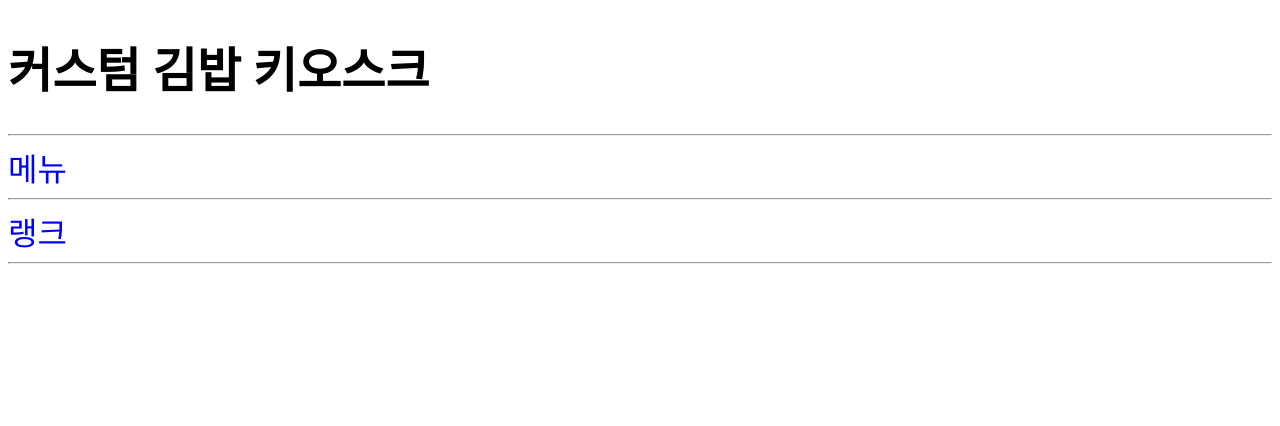
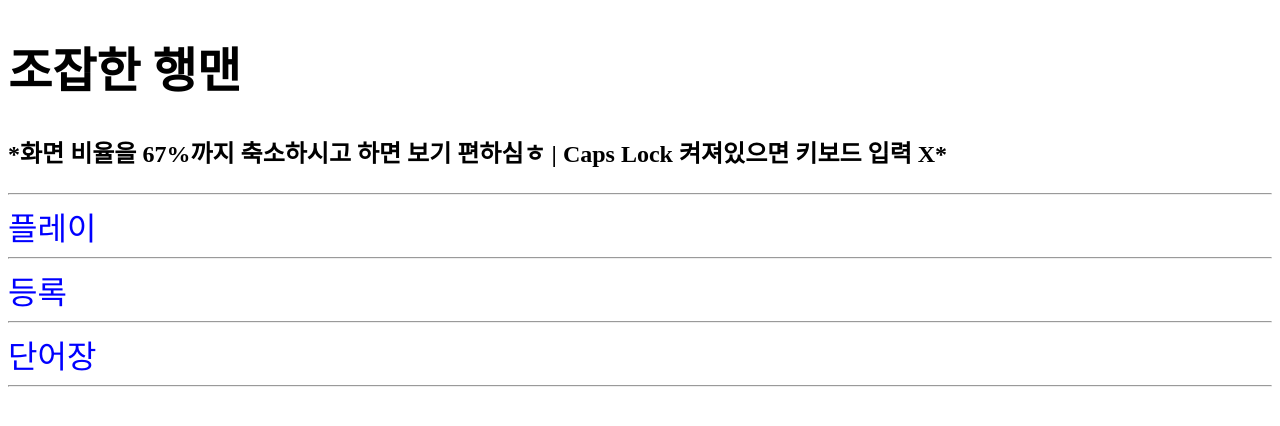
Before and after one commit to apnalkkamkkamhanjoon/Hangman, a React (Vite) app: page / in a window 1280 px wide. Shown: the top 426 px of the page. Built offline with nearby package versions, Linux system fonts and the light colour scheme.

Commit message:
add explanation

```diff
--- a/src/page/Input.tsx
+++ b/src/page/Input.tsx
@@ -5,6 +5,7 @@
         <>
             <C.MainPageBtn />
             <h1>단어를 추가해주세요</h1>
+            <h2>한글 X 오직 영어만 가능</h2>
             <C.AddWord />
         </>
     );
--- a/src/page/Main.tsx
+++ b/src/page/Main.tsx
@@ -4,23 +4,23 @@
     return (
         <>
             <h1 style={{ fontSize: '3rem', fontWeight: 'bold' }}>
-                커스텀 김밥 키오스크
+                조잡한 행맨
             </h1>
-            {/* <p style={{ fontSize: '1.5rem', fontWeight: 'bold' }}>
+            <p style={{ fontSize: '1.5rem', fontWeight: 'bold' }}>
                 *화면 비율을 67%까지 축소하시고 하면 보기 편하심ㅎ | Caps Lock 켜져있으면 키보드 입력 X*
-            </p>  */}
+            </p>
             <div>
-                {/* <hr />
+                <hr />
                 <Link style={{ fontSize: '2rem', textDecoration: 'none', color: 'blue' }} to='/hangman' >플레이</Link>
                 <hr />
                 <Link style={{ fontSize: '2rem', textDecoration: 'none', color: 'blue' }} to='/input' >등록</Link>
                 <hr />
-                <Link style={{ fontSize: '2rem', textDecoration: 'none', color: 'blue' }} to='/word' >단어장</Link> */}
+                <Link style={{ fontSize: '2rem', textDecoration: 'none', color: 'blue' }} to='/word' >단어장</Link>
                 <hr />
-                <Link style={{ fontSize: '2rem', textDecoration: 'none', color: 'blue' }} to='/menu' >메뉴</Link>
+                {/* <Link style={{ fontSize: '2rem', textDecoration: 'none', color: 'blue' }} to='/menu' >메뉴</Link>
                 <hr />
                 <Link style={{ fontSize: '2rem', textDecoration: 'none', color: 'blue' }} to='/rank' >랭크</Link>
-                <hr />
+                <hr /> */}
             </div>
         </>
     );
```
